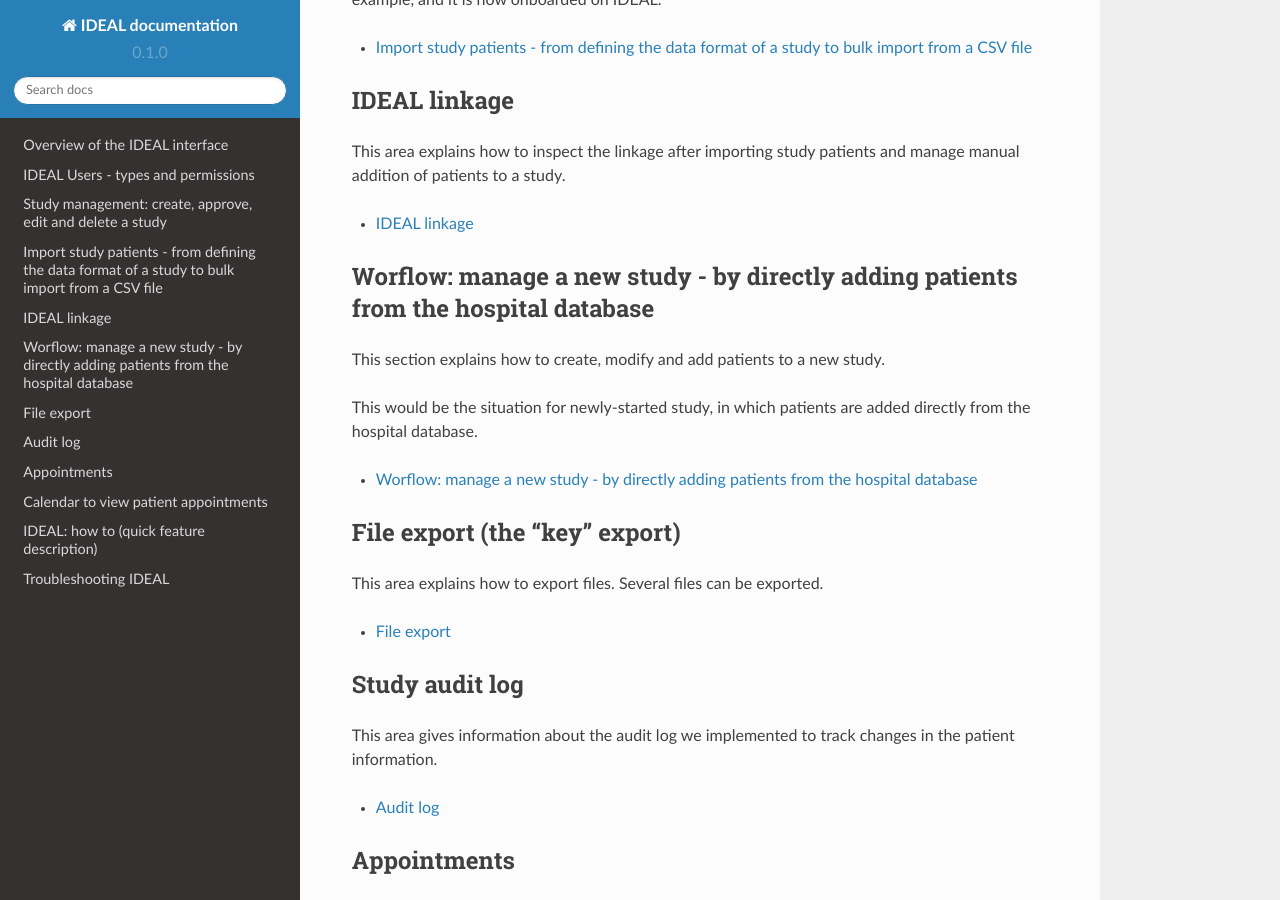
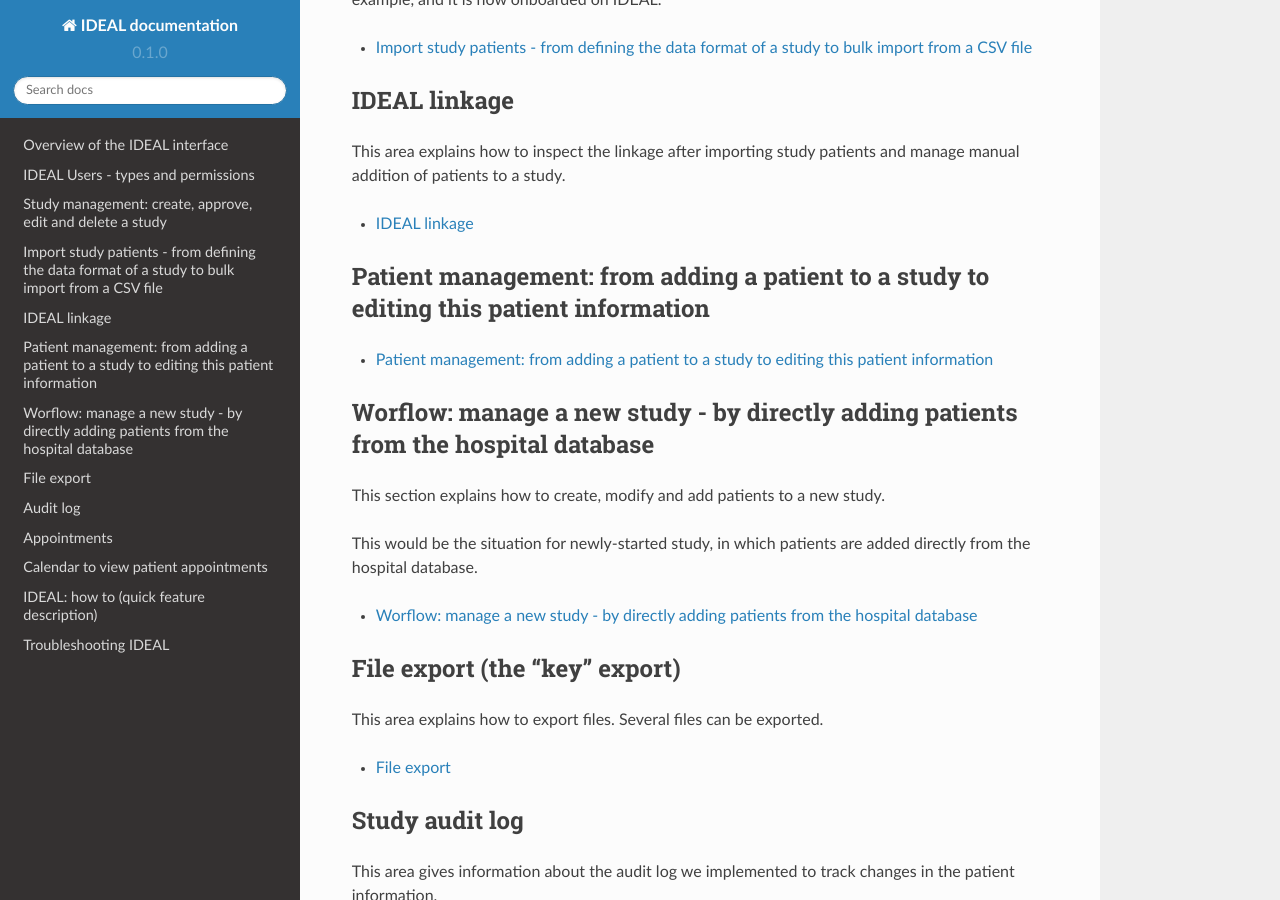
Before and after one commit to Nynuphar/IDEAL-doc, a Sphinx documentation site: the page built from docs/source/index.rst, in a window 1280 px wide and 900 px high, scrolled down 1350 px. Built offline with Sphinx 7.4.7 and the Read the Docs theme 2.0.0, drawn with Linux system fonts in a browser that asks for light colours.

Commit message:
Update index.rst

```diff
--- a/docs/source/index.rst
+++ b/docs/source/index.rst
@@ -68,6 +68,14 @@ This area explains how to inspect the linkage after importing study patients and
    :maxdepth: 1
 
    linkage
+
+Patient management: from adding a patient to a study to editing this patient information
+*******************************************************************************************
+
+.. toctree::
+   :maxdepth: 1
+
+   patmanage
 
 Worflow: manage a new study - by directly adding patients from the hospital database
 **************************************************************************************
```
